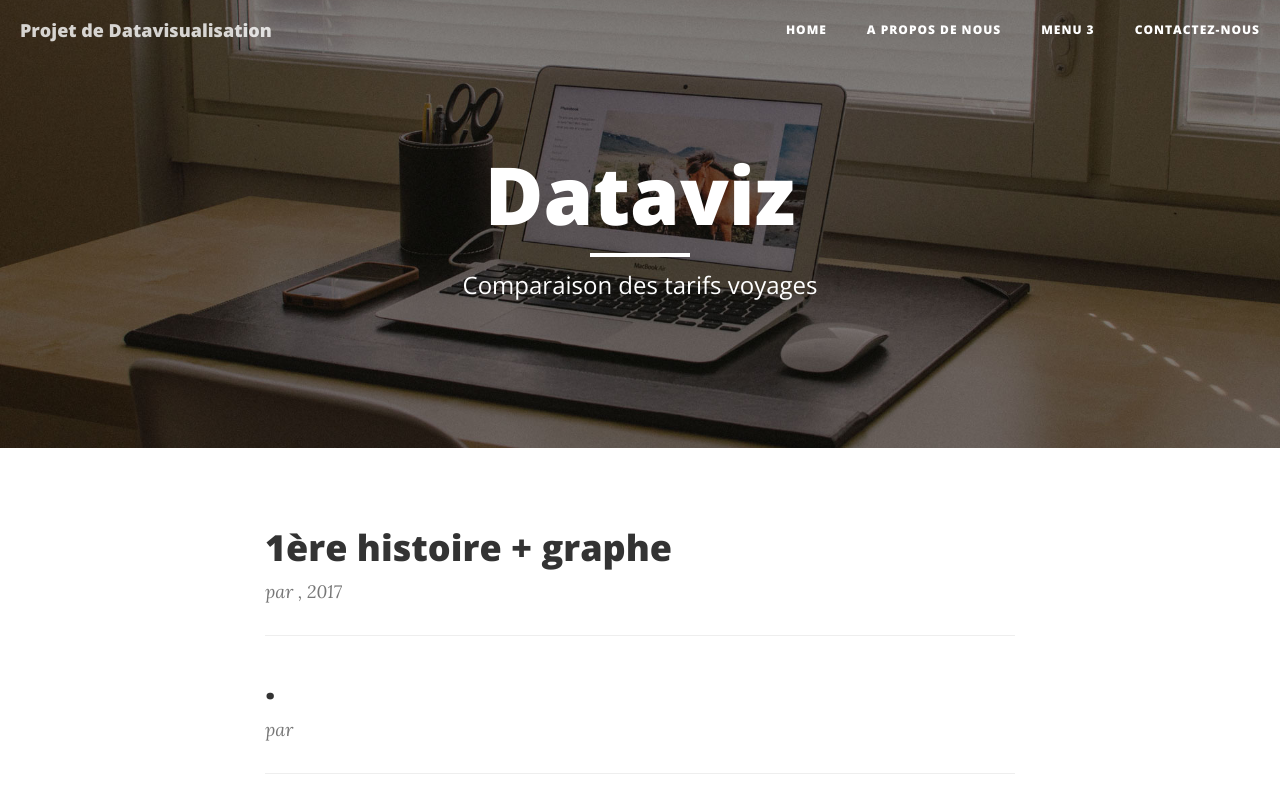
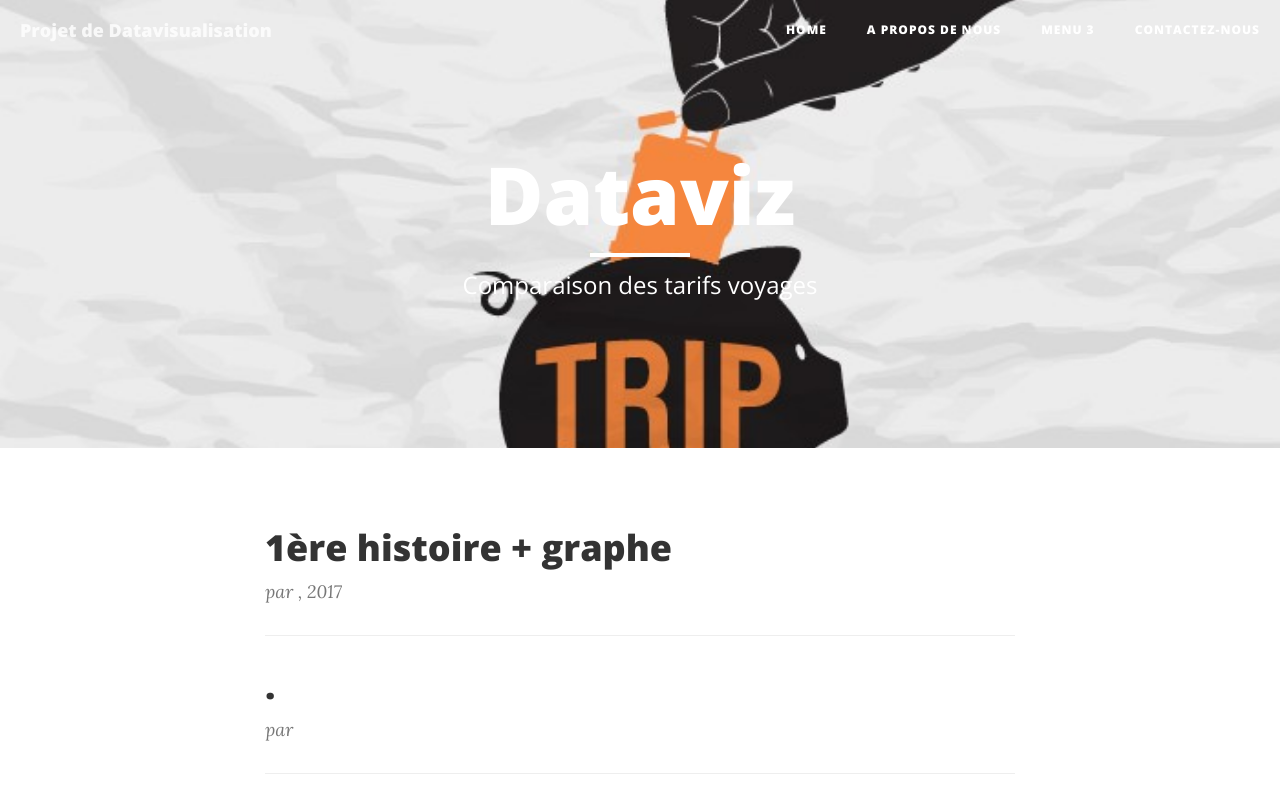
Before and after one commit to nicknaame/voyagerpascher.github.io, a website: page index.html in a window 1280 px wide. Shown: the top 800 px of the page. Drawn offline with nearby package versions, Linux system fonts and the light colour scheme.

Commit message:
Rajout d'un template

```diff
--- a/index.html
+++ b/index.html
@@ -69,7 +69,7 @@
 
     <!-- Page Header -->
     <!-- Set your background image for this header on the line below. -->
-    <header class="intro-header" style="background-image: url('img/home-bg.jpg')">
+    <header class="intro-header" style="background-image: url('img/home-bg2.jpg')">
         <div class="container">
             <div class="row">
                 <div class="col-lg-8 col-lg-offset-2 col-md-10 col-md-offset-1">
```
Also changed, not shown: img/home-bg2.jpg (added).
